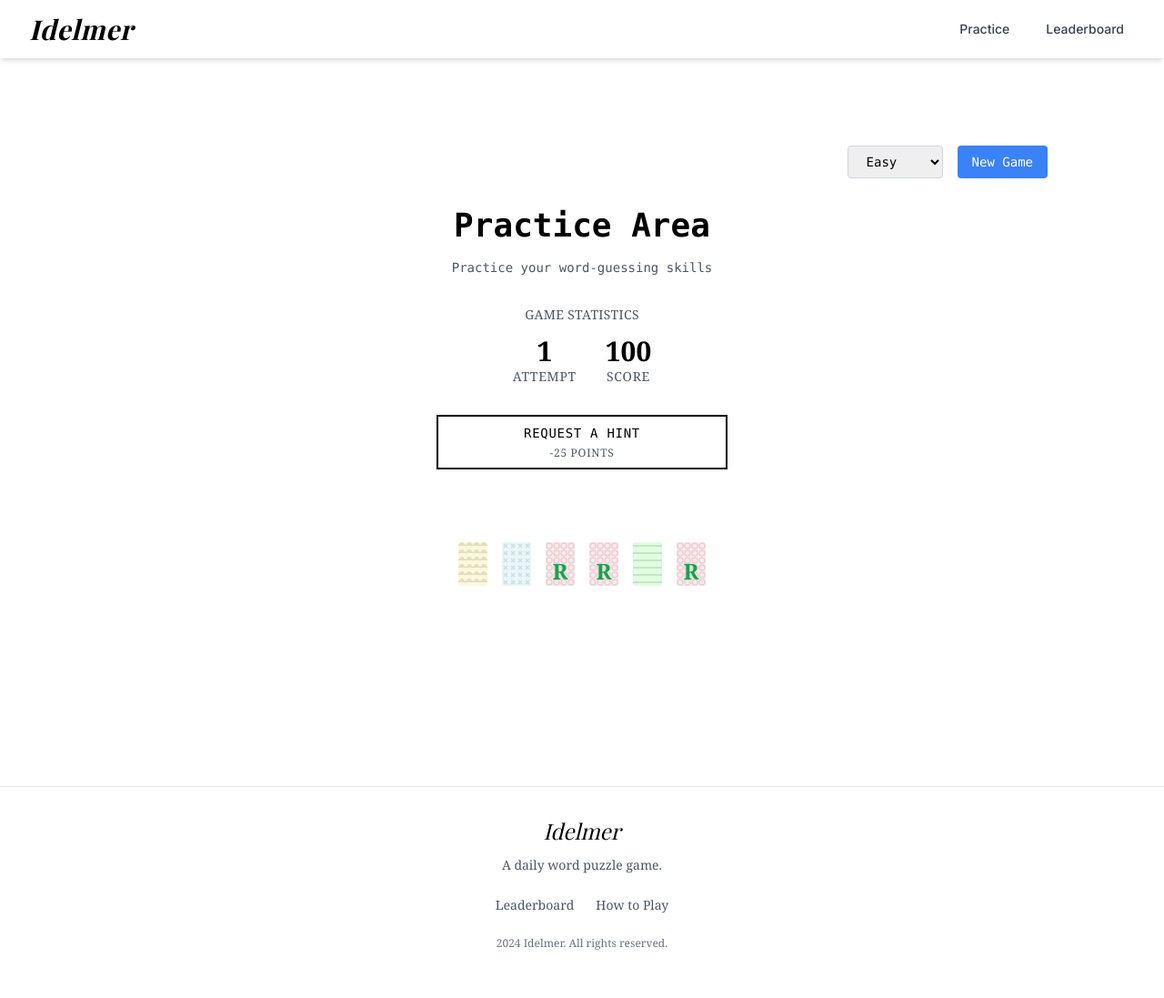
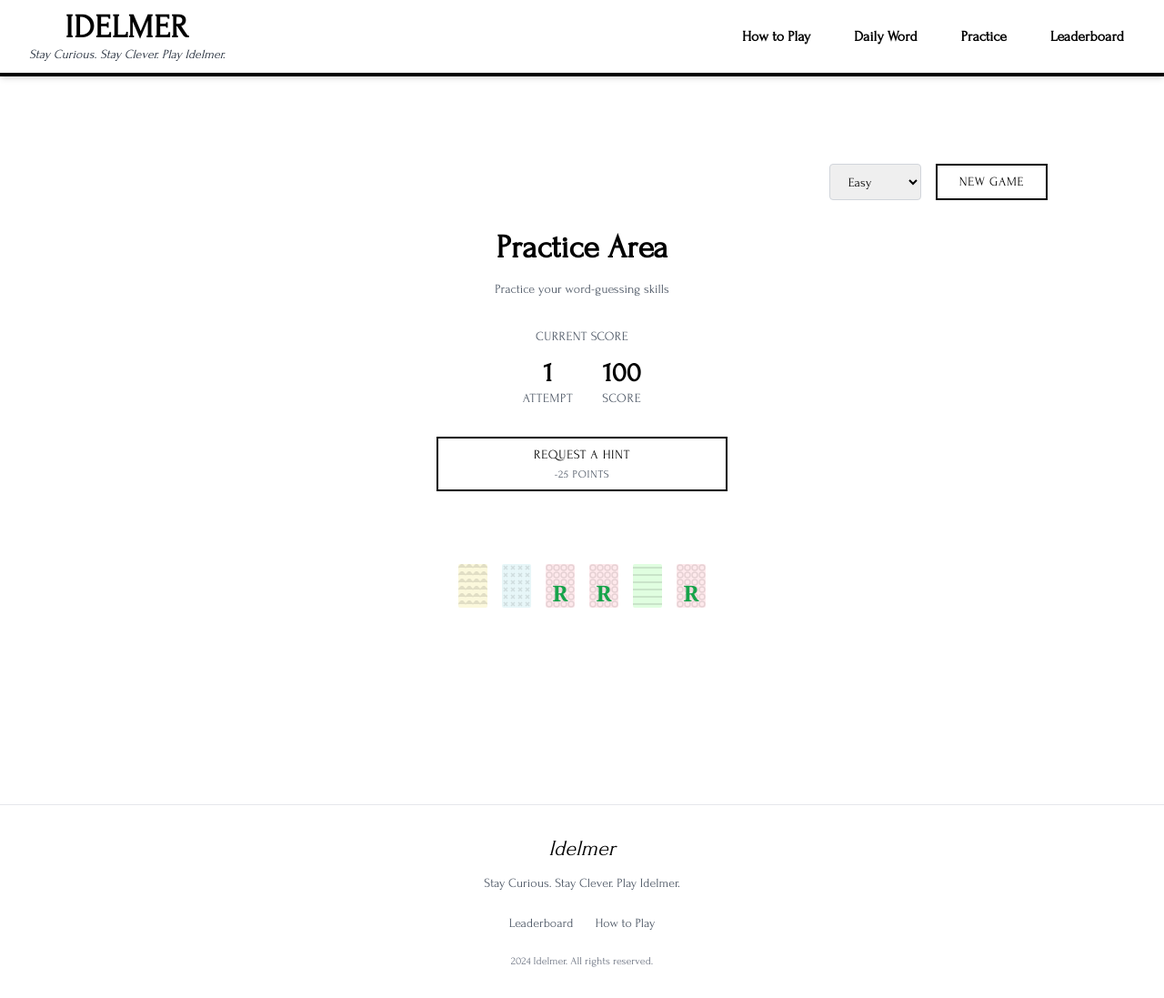
Before and after one commit to pabloasc/idelmer, a Next.js app: page /practice in a window 1280 px wide. Shown: the whole page at 91% size. Built offline with nearby package versions, Linux system fonts and the light colour scheme; no server answers; a web font is replaced by a local one.

Commit message:
Change styling

```diff
--- a/src/app/api/daily-word/route.ts
+++ b/src/app/api/daily-word/route.ts
@@ -6,8 +6,6 @@ import { startOfDay, subHours } from 'date-fns';
 const prisma = new PrismaClient();
 
 export async function GET(request: Request) {
-  console.log('Daily word API called at:', new Date().toISOString());
-
   try {
     const url = new URL(request.url);
     const userId = url.searchParams.get('userId');
--- a/src/app/globals.css
+++ b/src/app/globals.css
@@ -11,3 +11,15 @@ body {
   color: rgb(var(--foreground-rgb));
   background: rgb(var(--background-rgb));
 }
+
+@font-face {
+  font-family: 'Forum';
+  src: url('/Forum-Regular.ttf') format('truetype');
+  font-weight: normal;
+  font-style: normal;
+}
+
+/* Add global styles for the Forum font */
+.font-forum {
+  font-family: 'Forum', cursive;
+}
--- a/src/app/how-to-play/page.tsx
+++ b/src/app/how-to-play/page.tsx
@@ -62,7 +62,7 @@ export default function HowToPlay() {
       >
         {/* Header */}
         <motion.div variants={itemVariants} className="text-center mb-12">
-          <h1 className="text-4xl font-playfair italic font-bold mb-4">How to Play</h1>
+          <h1 className="text-4xl font-forum italic font-bold mb-4">How to Play</h1>
           <p className="text-gray-600 font-serif">
             Master the art of word discovery with our elegant puzzle game
           </p>
@@ -72,7 +72,7 @@ export default function HowToPlay() {
         <motion.div variants={itemVariants} className="space-y-12">
           {/* Objective */}
           <div className="prose prose-lg mx-auto">
-            <h2 className="font-playfair text-2xl mb-4">Objective</h2>
+            <h2 className="font-forum text-2xl mb-4">Objective</h2>
             <p className="font-serif text-gray-700">
               Guess the daily word in as few attempts as possible. Each day brings a new word challenge.
             </p>
@@ -80,7 +80,7 @@ export default function HowToPlay() {
 
           {/* Rules */}
           <div className="prose prose-lg mx-auto">
-            <h2 className="font-playfair text-2xl mb-4">Rules</h2>
+            <h2 className="font-forum text-2xl mb-4">Rules</h2>
             <ul className="font-serif text-gray-700 space-y-4">
               <li>You have unlimited attempts to guess the word</li>
               <li>You can use hints, but they will cost you points</li>
@@ -95,7 +95,7 @@ export default function HowToPlay() {
 
           {/* Scoring */}
           <div className="prose prose-lg mx-auto">
-            <h2 className="font-playfair text-2xl mb-4">Scoring</h2>
+            <h2 className="font-forum text-2xl mb-4">Scoring</h2>
             <ul className="font-serif text-gray-700 space-y-4">
               <li>Start with 100 points</li>
               <li>Lose 20 points for each incorrect guess</li>
@@ -112,8 +112,9 @@ export default function HowToPlay() {
 
           {/* Tips */}
           <div className="prose prose-lg mx-auto">
-            <h2 className="font-playfair text-2xl mb-4">Tips for Success</h2>
+            <h2 className="font-forum text-2xl mb-4">Tips for Success</h2>
             <ul className="font-serif text-gray-700 space-y-4">
+              <li>The letters have unique patterns</li>
               <li>Use hints strategically when stuck</li>
               <li>Track your progress on the leaderboard</li>
             </ul>
--- a/src/app/page.tsx
+++ b/src/app/page.tsx
@@ -10,6 +10,7 @@ import { useAuth } from '@/contexts/AuthContext';
 import SignInForm from '@/components/auth/SignInForm';
 import { createOrUpdateScore } from '@/services/userService';
 import Link from 'next/link';
+import Head from 'next/head';
 
 interface GuessState {
   guess: string;
@@ -350,8 +351,20 @@ export default function Home() {
   };
 
   return (
-    <main className="flex min-h-screen flex-col items-center justify-center p-4 sm:p-24">
-      <div className="z-10 w-full max-w-5xl items-center justify-between font-mono text-sm">
+    <>
+      <Head>
+        <title>Idelmer - Stay Curious. Stay Clever. Play Idelmer.</title>
+        <meta name="description" content="Join our daily challenge word puzzle to test your skills and improve your vocabulary. Play now and enjoy a new word puzzle every day!" />
+        <meta name="keywords" content="word puzzle, daily challenge, vocabulary game, word game, puzzle game" />
+        <meta name="viewport" content="width=device-width, initial-scale=1.0" />
+        <link rel="icon" href="/favicon.ico" />
+        <link rel="apple-touch-icon" sizes="180x180" href="/apple-touch-icon.png" />
+        <link rel="icon" type="image/png" sizes="32x32" href="/favicon-32x32.png" />
+        <link rel="icon" type="image/png" sizes="16x16" href="/favicon-16x16.png" />
+        <link rel="manifest" href="/site.webmanifest" />
+      </Head>
+      <main className="flex min-h-screen flex-col items-center justify-center p-4 sm:p-24 font-forum">
+        <div className="z-10 w-full max-w-5xl items-center justify-between font-forum text-sm">
           {loading ? (
             <div className="text-center">Loading...</div>
           ) : user ? (
@@ -364,9 +377,9 @@ export default function Home() {
                   </p>
                   <Link
                     href="/practice"
-                  className="w-full px-4 py-2 bg-green-500 text-white rounded-lg text-center hover:bg-green-600 transition-colors"
+                    className="w-full px-4 py-2 bg-green-500 text-white rounded-lg text-center hover:bg-green-600 transition-colors font-forum"
                   >
-                  Go to Practice Mode
+                    Go to Practice Area
                   </Link>
                 </div>
               ) : (
@@ -375,12 +388,12 @@ export default function Home() {
                     <h1 className="text-4xl font-bold mb-4">Daily word</h1>
                     <p className="text-gray-600">Challenge yourself to guess the daily word</p>
                   </div>
-                <div className="container mx-auto px-4 py-8">
+                  <div className="max-w-2xl mx-auto mb-12 space-y-8 font-forum">
                     {/* Game Controls Section */}
-                  <div className="max-w-2xl mx-auto mb-12 space-y-8">
+                    <div className="max-w-2xl mx-auto mb-12 space-y-8 font-forum">
                       <ScoreDisplay attempts={attempts} score={score} />
 
-                    <div className="flex justify-center">
+                      <div className="flex justify-center font-forum">
                         <button
                           onClick={handleHint}
                           disabled={score <= 0 || hasWon || hasLost || score < 25}
@@ -389,10 +402,10 @@ export default function Home() {
                               score > 0 && !hasWon && !hasLost && score >= 25
                                 ? 'hover:bg-black hover:text-white'
                                 : 'opacity-50 cursor-not-allowed border-gray-400 text-gray-400'
-                          }`}
+                            } font-forum`}
                         >
                           Request a Hint
-                        <span className="block text-xs mt-1 font-serif text-gray-600">
+                          <span className="block text-xs mt-1 font-serif text-gray-600 font-forum">
                             -25 Points
                           </span>
                         </button>
@@ -447,7 +460,12 @@ export default function Home() {
               <div className="flex flex-col gap-4 w-full max-w-md">
               <Link
                   href="/practice"
-                className="w-full px-6 py-3 bg-green-500 text-white rounded-lg text-center hover:bg-green-600 transition-colors"
+              className={`w-full px-6 py-3 border-2 border-black text-sm uppercase text-center
+                transition-colors duration-200 ${
+                  true
+                    ? 'hover:bg-black hover:text-white'
+                    : 'opacity-50 cursor-not-allowed border-gray-400 text-gray-400'
+                } font-forum`}
             >
                   Practice Area
                 </Link>
@@ -462,5 +480,6 @@ export default function Home() {
           <div className="text-center text-red-500">{error}</div>
         )}
       </main>
+    </>
   );
 }
--- a/src/app/practice/page.tsx
+++ b/src/app/practice/page.tsx
@@ -180,15 +180,15 @@ const PracticePage = () => {
   };
 
   return (
-    <main className="flex min-h-screen flex-col items-center justify-between p-4 sm:p-24">
-      <div className="z-10 w-full max-w-5xl items-center justify-between font-mono text-sm">
-        <div className="mb-8 flex justify-between items-center">
+    <main className="flex min-h-screen flex-col items-center justify-between p-4 sm:p-24 font-forum">
+      <div className="z-10 w-full max-w-5xl items-center justify-between font-mono text-sm font-forum">
+        <div className="mb-8 flex justify-between items-center font-forum">
           <div></div>
-          <div className="flex gap-4">
+          <div className="flex gap-4 font-forum">
             <select
               value={difficulty}
               onChange={(e) => setDifficulty(e.target.value as any)}
-              className="px-4 py-2 rounded border border-gray-300"
+              className="px-4 py-2 rounded border border-gray-300 font-forum"
             >
               <option value="easy">Easy</option>
               <option value="medium">Medium</option>
@@ -197,26 +197,31 @@ const PracticePage = () => {
             </select>
             <button
               onClick={startNewGame}
-              className="px-4 py-2 bg-blue-500 text-white rounded hover:bg-blue-700"
+              className={`w-full max-w-xs border-2 border-black px-6 py-2 text-sm uppercase tracking-wider
+                transition-colors duration-200 ${
+                  true
+                    ? 'hover:bg-black hover:text-white'
+                    : 'opacity-50 cursor-not-allowed border-gray-400 text-gray-400'
+                } font-forum`}
             >
               New Game
             </button>
           </div>
         </div>
 
-        <div className="text-center mb-8">
-          <h1 className="text-4xl font-bold mb-4">Practice Area</h1>
-          <p className="text-gray-600">Practice your word-guessing skills</p>
+        <div className="text-center mb-8 font-forum">
+          <h1 className="text-4xl font-bold mb-4 font-forum">Practice Area</h1>
+          <p className="text-gray-600 font-forum">Practice your word-guessing skills</p>
         </div>
 
         {error ? (
-          <div className="text-red-500 text-center">{error}</div>
+          <div className="text-red-500 text-center font-forum">{error}</div>
         ) : (
           <>
-            <div className="max-w-2xl mx-auto mb-12 space-y-8">
+            <div className="max-w-2xl mx-auto mb-12 space-y-8 font-forum">
               <ScoreDisplay score={score} attempts={attempts} />
 
-              <div className="flex justify-center">
+              <div className="flex justify-center font-forum">
                 <button
                   onClick={handleHint}
                   disabled={score <= 0 || hasWon || hasLost || score < 25}
@@ -225,10 +230,10 @@ const PracticePage = () => {
                       score > 0 && !hasWon && !hasLost && score >= 25
                         ? 'hover:bg-black hover:text-white'
                         : 'opacity-50 cursor-not-allowed border-gray-400 text-gray-400'
-                    }`}
+                    } font-forum`}
                 >
                   Request a Hint
-                  <span className="block text-xs mt-1 font-serif text-gray-600">
+                  <span className="block text-xs mt-1 font-serif text-gray-600 font-forum">
                     -25 Points
                   </span>
                 </button>
@@ -244,7 +249,7 @@ const PracticePage = () => {
               onPlayAgain={handlePlayAgain}/>
             ) : (
               <>
-                <div className="space-y-4">
+                <div className="space-y-4 font-forum">
                   {guesses.map((guessState, index) => (
                     <WordDisplay
                       key={index}
--- a/src/components/Footer.tsx
+++ b/src/components/Footer.tsx
@@ -6,28 +6,28 @@ export default function Footer() {
   const currentYear = new Date().getFullYear();
 
   return (
-    <footer className="bg-white border-t border-gray-200 mt-auto">
+    <footer className="bg-white border-t border-gray-200 mt-auto font-forum">
       <div className="max-w-7xl mx-auto py-8 px-4 sm:px-6 lg:px-8">
         {/* Main Content */}
-        <div className="text-center mb-6">
-          <h2 className="font-playfair italic text-2xl mb-3">Idelmer</h2>
-          <p className="text-gray-600 text-sm font-serif">
-            A daily word puzzle game.
+        <div className="text-center mb-6 font-forum">
+          <h2 className="font-playfair italic text-2xl mb-3 font-forum">Idelmer</h2>
+          <p className="text-gray-600 text-sm font-forum">
+            Stay Curious. Stay Clever. Play Idelmer.
           </p>
         </div>
 
         {/* Links */}
-        <div className="flex justify-center space-x-6 mb-6 font-serif text-sm">
-          <Link href="/leaderboard" className="text-gray-600 hover:text-black">
+        <div className="flex justify-center space-x-6 mb-6 font-forum text-sm">
+          <Link href="/leaderboard" className="text-gray-600 hover:text-black font-forum">
             Leaderboard
           </Link>
-          <Link href="/how-to-play" className="text-gray-600 hover:text-black">
+          <Link href="/how-to-play" className="text-gray-600 hover:text-black font-forum">
             How to Play
           </Link>
         </div>
 
         {/* Copyright */}
-        <div className="text-center text-gray-500 text-xs font-serif">
+        <div className="text-center text-gray-500 text-xs font-forum">
           {currentYear} Idelmer. All rights reserved.
         </div>
       </div>
--- a/src/components/Header.tsx
+++ b/src/components/Header.tsx
@@ -7,42 +7,45 @@ export default function Header() {
   const { user, signOut } = useAuth();
 
   return (
-    <header className="bg-white shadow-md relative z-50">
+    <header className="bg-white shadow-md relative z-50 border-b-4 border-black font-forum">
       <div className="max-w-7xl mx-auto px-4 sm:px-6 lg:px-8">
-        <div className="flex justify-between items-center h-16">
-          <div className="flex items-center">
-            <Link href="/" className="text-3xl font-playfair italic font-bold tracking-wide">
-              Idelmer
+        <div className="flex justify-between items-center h-20">
+          <div className="flex flex-col items-center">
+            <Link href="/" className="text-3xl sm:text-4xl font-extrabold tracking-wide text-black">
+              IDELMER
             </Link>
+            <p className="italic text-xs sm:text-sm text-gray-800">Stay Curious. Stay Clever. Play Idelmer.</p>
           </div>
-
-          <nav className="flex items-center space-x-4">
+          <nav className="flex items-center space-x-6">
             {/* Desktop Links */}
-            {user && (
+            <Link
+              href="/how-to-play"
+              className="hidden sm:block text-black hover:text-gray-700 px-3 py-2 rounded-md text-base font-semibold"
+            >
+              How to Play
+            </Link>
             <Link
               href="/"
-                className="hidden sm:block text-gray-700 hover:text-black px-3 py-2 rounded-md text-sm font-medium"
+              className="hidden sm:block text-black hover:text-gray-700 px-3 py-2 rounded-md text-base font-semibold"
             >
               Daily Word
             </Link>
-            )}
             <Link
               href="/practice"
-              className="hidden sm:block text-gray-700 hover:text-black px-3 py-2 rounded-md text-sm font-medium"
+              className="hidden sm:block text-black hover:text-gray-700 px-3 py-2 rounded-md text-base font-semibold"
             >
               Practice
             </Link>
             <Link
               href="/leaderboard"
-              className="hidden sm:block text-gray-700 hover:text-black px-3 py-2 rounded-md text-sm font-medium"
+              className="hidden sm:block text-black hover:text-gray-700 px-3 py-2 rounded-md text-base font-semibold"
             >
               Leaderboard
             </Link>
-
             {user && (
               <div className="relative group">
                 <button
-                  className="flex items-center space-x-2 text-gray-700 hover:text-black px-3 py-2 rounded-md text-sm font-medium"
+                  className="flex items-center space-x-2 text-black hover:text-gray-700 px-3 py-2 rounded-md text-base font-semibold"
                 >
                   <span className="hidden sm:inline">{user.email}</span>
                   <svg
@@ -59,14 +62,18 @@ export default function Header() {
                 </button>
                 <div className="absolute right-0 mt-1 w-48 bg-white rounded-md shadow-lg py-1 opacity-0 invisible group-hover:opacity-100 group-hover:visible transition-all duration-200 z-50">
                   {/* Mobile Links */}
-                  {user && (
+                  <Link
+                    href="/how-to-play"
+                    className="sm:hidden block w-full text-left px-4 py-2 text-sm text-gray-700 hover:bg-gray-100"
+                  >
+                    How to Play
+                  </Link>
                   <Link
                     href="/"
                     className="sm:hidden block w-full text-left px-4 py-2 text-sm text-gray-700 hover:bg-gray-100"
                   >
                     Daily Word
                   </Link>
-                  )}
                   <Link
                     href="/practice"
                     className="sm:hidden block w-full text-left px-4 py-2 text-sm text-gray-700 hover:bg-gray-100"
--- a/src/components/ScoreDisplay.tsx
+++ b/src/components/ScoreDisplay.tsx
@@ -9,8 +9,8 @@ interface ScoreDisplayProps {
 
 const ScoreDisplay = ({ attempts, score }: ScoreDisplayProps) => {
   return (
-    <div className="flex flex-col items-center gap-2 font-serif">
-      <div className="text-sm uppercase tracking-wide text-gray-600">Game Statistics</div>
+    <div className="flex flex-col items-center gap-2 font-forum">
+      <div className="text-sm uppercase tracking-wide text-gray-600">Current Score</div>
       <div className="flex gap-8 mt-1">
         <div className="text-center">
           <div className="text-3xl font-bold">{attempts}</div>
--- a/src/components/VictoryDisplay.tsx
+++ b/src/components/VictoryDisplay.tsx
@@ -78,7 +78,7 @@ const VictoryDisplay = ({ score, attempts, isPractice = false }: VictoryDisplayP
               className="block w-full border-2 border-black px-6 py-2 text-sm uppercase tracking-wider
                 transition-colors duration-200 hover:bg-black hover:text-white mb-4"
             >
-              Try Practice Mode
+              Try Practice Area
             </Link>
           )}
           <button
```
Also changed, not shown: src/app/leaderboard/page.tsx (+30 -30 lines), src/components/auth/SignInForm.tsx (+7 -7 lines), public/Forum-Regular.ttf (added), public/OFL.txt (added), 1 other file (tests, documents, lock files or other folders). Lines whose indentation alone changed are shown as unchanged.
